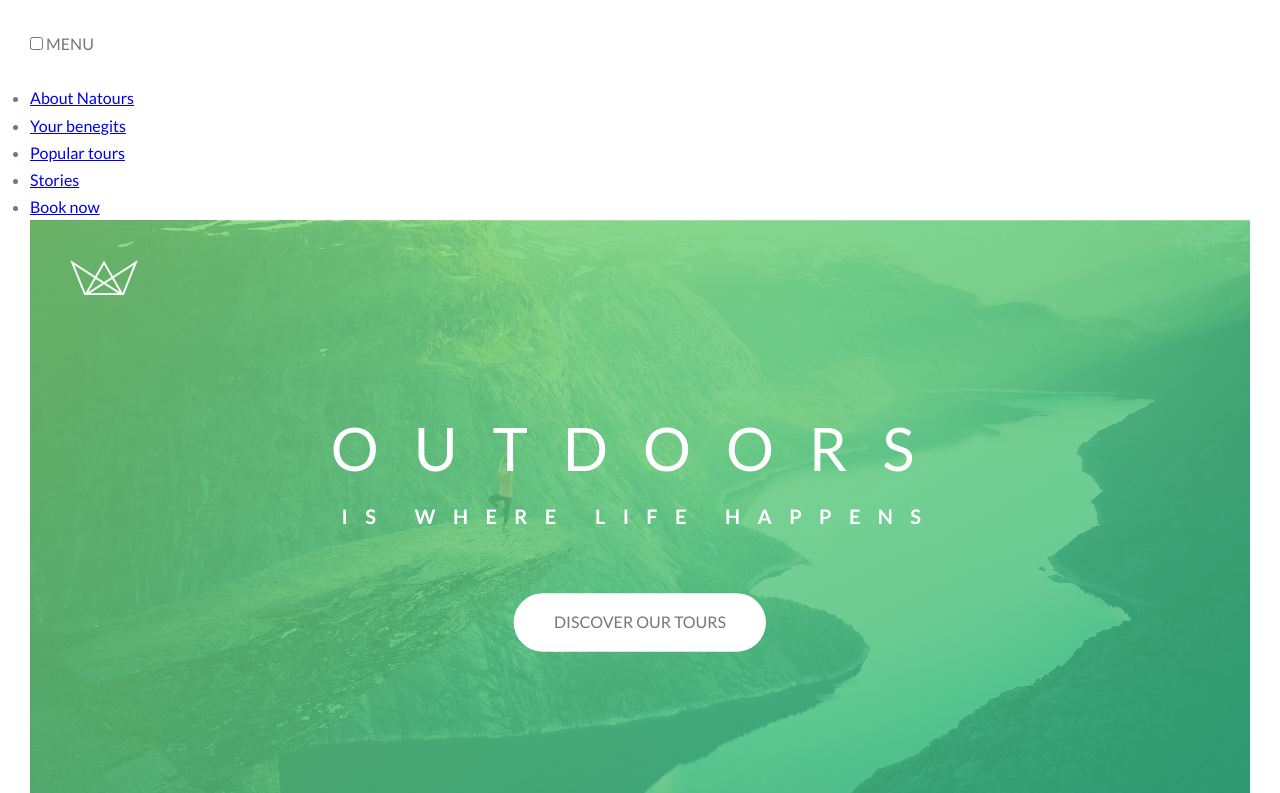
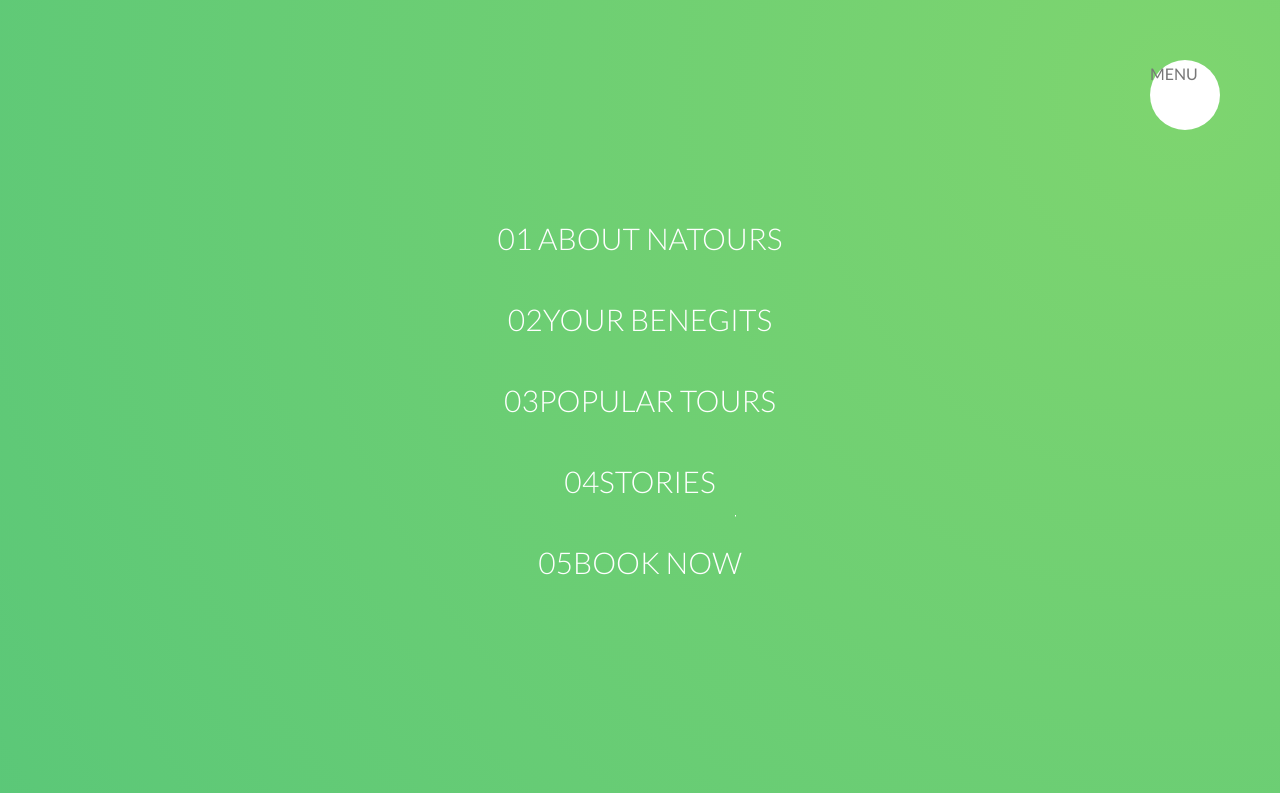
Before and after one commit to Hakan-Asmaoglu/Natours, a website: page index.html in a window 1280 px wide. Shown: the top 793 px of the page. Drawn offline with Linux system fonts and the light colour scheme.

Commit message:
Nav styling 1, and center mixin

```diff
--- a/index.html
+++ b/index.html
@@ -28,23 +28,29 @@
       <nav class="navigation__nav">
         <ul class="navigation__list">
           <li class="navigation__item">
-            <a href="#" class="navigation__link">About Natours</a>
+            <a href="#" class="navigation__link">
+              <span>01</span> About Natours</a
+            >
           </li>
 
           <li class="navigation__item">
-            <a href="#" class="navigation__link">Your benegits</a>
+            <a href="#" class="navigation__link">
+              <span>02</span>Your benegits</a
+            >
           </li>
 
           <li class="navigation__item">
-            <a href="#" class="navigation__link">Popular tours</a>
+            <a href="#" class="navigation__link"
+              ><span>03</span>Popular tours</a
+            >
           </li>
 
           <li class="navigation__item">
-            <a href="#" class="navigation__link">Stories</a>
+            <a href="#" class="navigation__link"><span>04</span>Stories</a>
           </li>
 
           <li class="navigation__item">
-            <a href="#" class="navigation__link">Book now</a>
+            <a href="#" class="navigation__link"><span>05</span>Book now</a>
           </li>
         </ul>
       </nav>
--- a/sass/abstracts/_mixins.scss
+++ b/sass/abstracts/_mixins.scss
@@ -5,3 +5,10 @@
     clear: both;
   }
 }
+
+@mixin center {
+  position: absolute;
+  top: 50%;
+  left: 50%;
+  transform: translate(-50%, -50%);
+}
--- /dev/null
+++ b/sass/layout/_navigation.scss
@@ -0,0 +1,82 @@
+.navigation {
+  &__checkbox {
+    display: none;
+  }
+
+  &__button {
+    background-color: $color-white;
+    height: 7rem;
+    width: 7rem;
+    position: fixed;
+    top: 6rem;
+    right: 6rem;
+    border-radius: 50%;
+    z-index: 2000;
+  }
+
+  &__background {
+    height: 6rem;
+    width: 6rem;
+    border-radius: 50%;
+    position: fixed;
+    top: 6.5rem;
+    right: 6.5rem;
+    background-image: radial-gradient(
+      $color-primary-light,
+      $color-primary-dark
+    );
+    z-index: 1000;
+
+    transform: scale(80);
+  }
+
+  &__nav {
+    height: 100vh;
+    width: 100%;
+    position: fixed;
+    top: 0;
+    right: 0;
+    z-index: 1500;
+  }
+
+  &__list {
+    @include center;
+
+    list-style: none;
+    text-align: center;
+    width: 100%;
+  }
+
+  &__item {
+    margin: 1rem;
+  }
+
+  &__link {
+    &:link,
+    &:visited {
+      display: inline-block;
+      font-size: 3rem;
+      font-weight: 300;
+      padding: 1rem 2rem;
+      color: $color-white;
+      text-decoration: none;
+      text-transform: uppercase;
+      background-image: linear-gradient(
+        120deg,
+        transparent 0%,
+        transparent 0%,
+        transparent 50%,
+        $color-white 50%
+      );
+      background-size: 220%;
+      transition: all 0.4s;
+    }
+
+    &:hover,
+    &:active {
+      background-position: 100%;
+      color: $color-primary;
+      transform: translateX(1rem);
+    }
+  }
+}
--- a/sass/main.scss
+++ b/sass/main.scss
@@ -18,5 +18,6 @@
 @import "layout/header";
 @import "layout/grid";
 @import "layout/footer";
+@import "layout/navigation";
 
 @import "pages/home";
```
Also changed, not shown: css/style.css.
